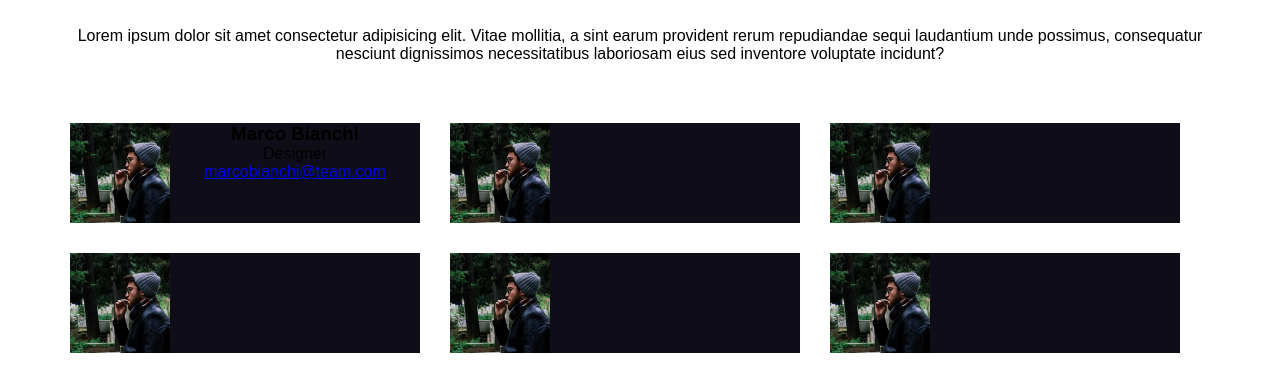
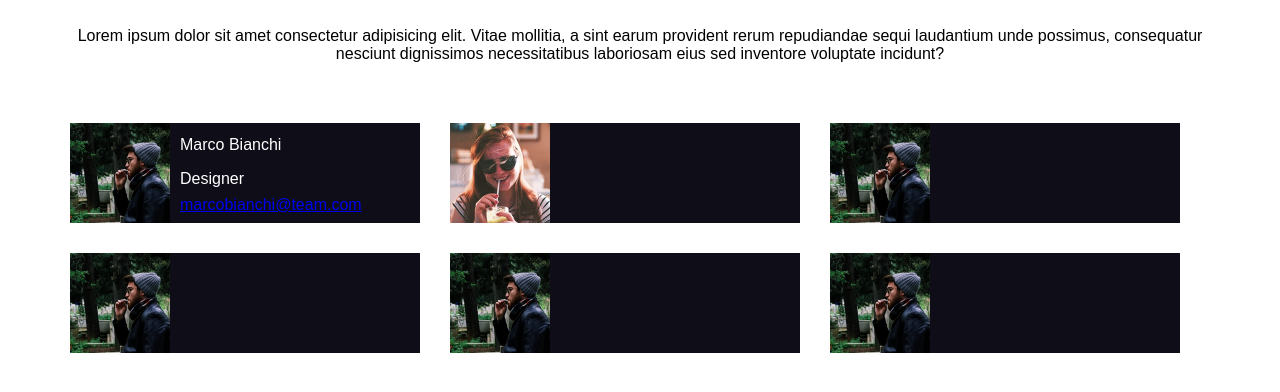
Before and after one commit to MicheleAbategiovanni/html-css-float-cards, a plain HTML site: page index.html in a window 1280 px wide. Shown: the part 120-512 px from the top of the page. Drawn offline with Linux system fonts and the light colour scheme.

Commit message:
add code boxe bio

```diff
--- a/css/style.css
+++ b/css/style.css
@@ -47,3 +47,17 @@ img{
     margin-right: 30px;
     margin-bottom: 30px;
   }
+
+.info-team{
+    display: inline-block;
+    text-align: initial;
+    float: left;
+    padding: 5px 10px;
+}
+
+
+.info-team>div{
+    color: white;
+    padding: 8px 0px;
+
+}
--- a/index.html
+++ b/index.html
@@ -32,7 +32,7 @@
                 <div class="box clearfix">
                     <img src="assets/img/male1.png" alt="">
                     <div class="info-team">
-                        <h3>Marco Bianchi</h3>
+                        <div>Marco Bianchi</div>
                         <div>Designer</div>
                         <a href="#">marcobianchi@team.com</a>
                     </div>
@@ -40,7 +40,7 @@
                 </div>
 
                 <div class="box clearfix">
-                    <img src="assets/img/male1.png" alt="">
+                    <img src="assets/img/female1.png" alt="">
                 </div>
 
                 <div class="box clearfix">
```
